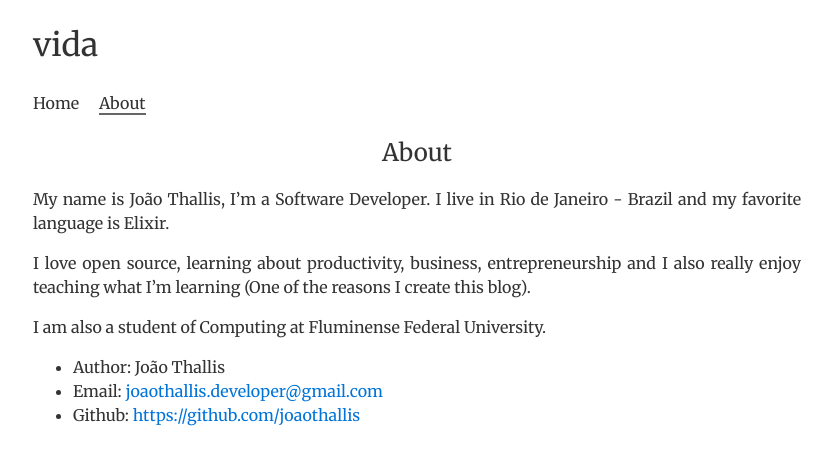
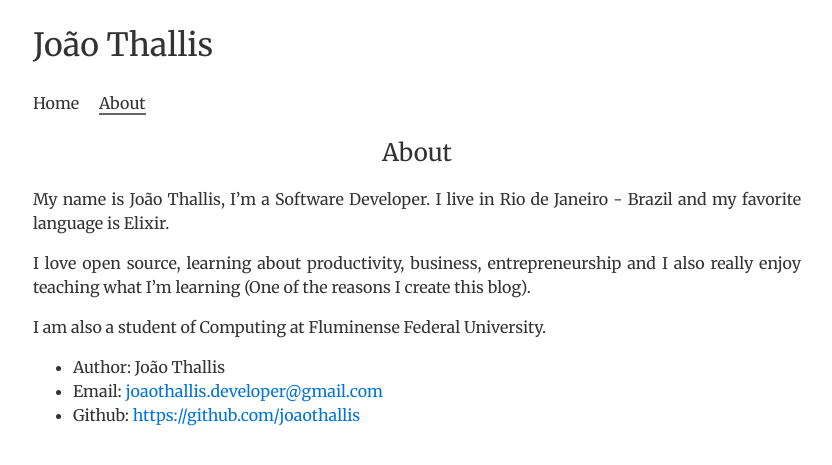
Before and after one commit to syaning/vida, a Jekyll site: the page built from about.md, in a window 1280 px wide. Shown: the top 465 px of the page, without its empty margins (223-1055 px from the left). Built offline with Jekyll 4.4.1, drawn with Linux system fonts in a browser that asks for light colours.

Commit message:
Set up blog

```diff
--- a/_config.yml
+++ b/_config.yml
@@ -1,14 +1,14 @@
-title: vida
-baseurl: "/vida"
+title: João Thallis
+baseurl: ""
 
 date_format: "%Y-%m-%d"
 
 # Build settings
 kramdown:
   input: GFM
-permalink: pretty
+  permalink: pretty
 
 # Third-party services
 # just leave someone empty to disable it
 google_analytics:
-disqus_shortname:
+disqus_shortname: http://disqus.com/by/joaodev
```
